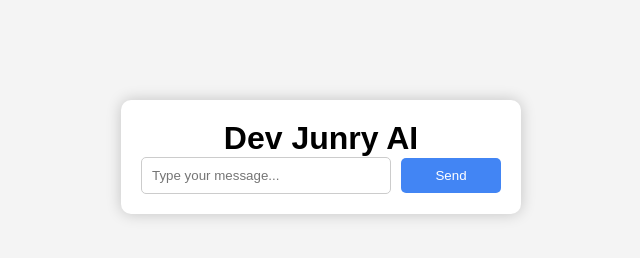
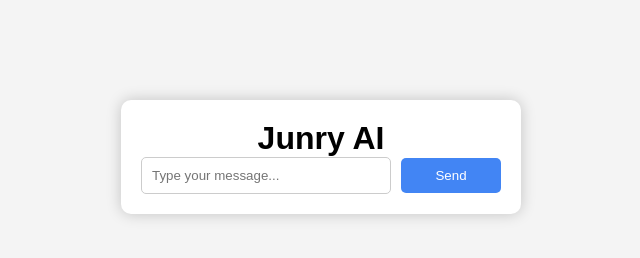
Before and after one commit to JunryPacot/Chatbot_2.0_, a plain HTML site: page index.html in a window 1280 px wide. Shown: the whole page, without its empty margins (319-959 px from the left). Drawn offline with Linux system fonts and the light colour scheme.

Commit message:
Update index.html

```diff
--- a/index.html
+++ b/index.html
@@ -7,7 +7,7 @@
 </head>
 <body>
   <div class="chat-container">
-    <h1>Dev Junry AI</h1>
+    <h1> Junry AI</h1>
 
     <div id="chats-container"></div>
 
```
